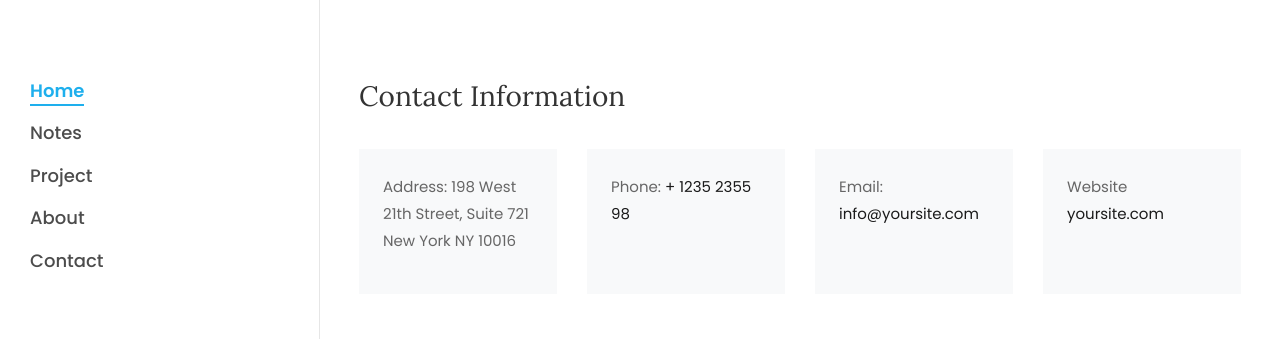
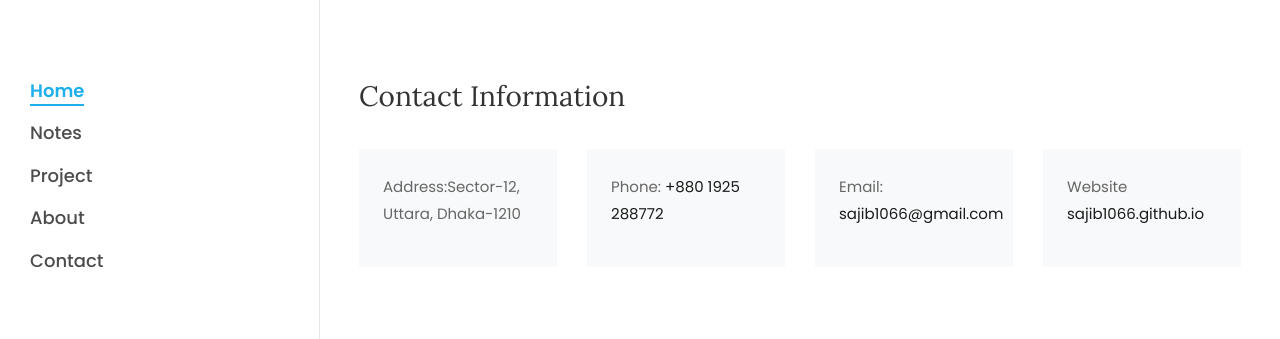
Before and after one commit to sajib1066/sajib-notes, a Django app: page /contact/ in a window 1280 px wide. Shown: the top 339 px of the page. Run offline with Django 3.2, Linux system fonts and the light colour scheme; some libraries are stand-ins or nearby versions; some web fonts are replaced.

Commit message:
update contact information

```diff
--- a/templates/contact.html
+++ b/templates/contact.html
@@ -11,22 +11,22 @@
 	  <div class="w-100"></div>
 	  <div class="col-lg-6 col-xl-3 d-flex mb-4">
 		  <div class="info bg-light p-4">
-			<p><span>Address:</span> 198 West 21th Street, Suite 721 New York NY 10016</p>
+			<p><span>Address:</span>Sector-12, Uttara, Dhaka-1210</p>
 		  </div>
 	  </div>
 	  <div class="col-lg-6 col-xl-3 d-flex mb-4">
 		  <div class="info bg-light p-4">
-			<p><span>Phone:</span> <a href="tel://1234567920">+ 1235 2355 98</a></p>
+			<p><span>Phone:</span> <a href="tel://+8801925288772">+880 1925 288772</a></p>
 		  </div>
 	  </div>
 	  <div class="col-lg-6 col-xl-3 d-flex mb-4">
 		  <div class="info bg-light p-4">
-			<p><span>Email:</span> <a href="mailto:info@yoursite.com">info@yoursite.com</a></p>
+			<p><span>Email:</span> <a href="mailto:sajib1066@gmail.com">sajib1066@gmail.com</a></p>
 		  </div>
 	  </div>
 	  <div class="col-lg-6 col-xl-3 d-flex mb-4">
 		  <div class="info bg-light p-4">
-			<p><span>Website</span> <a href="#">yoursite.com</a></p>
+			<p><span>Website</span> <a href="http://sajib1066.github.io/" target="_blank">sajib1066.github.io</a></p>
 		  </div>
 	  </div>
 	</div>
```
